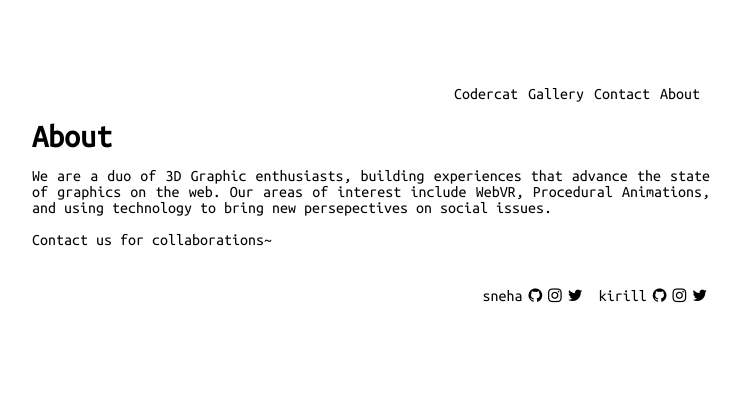
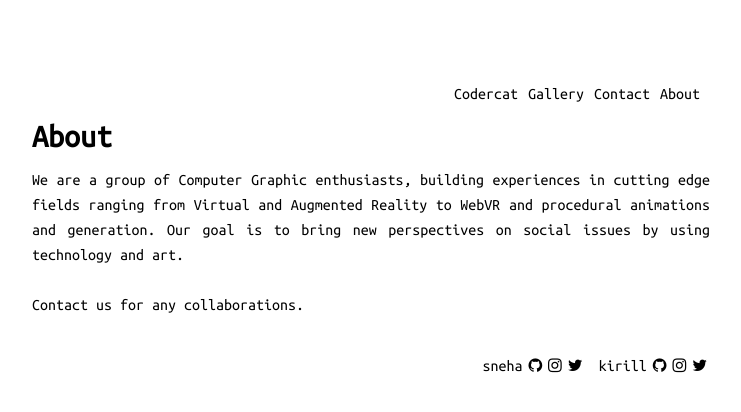
Before and after one commit to codercatclub/codercat, a React (Create React App) app: page /about in a window 1280 px wide. Shown: the top 412 px of the page, without its empty margins (269-1010 px from the left). Built offline with nearby package versions, Linux system fonts and the light colour scheme.

Commit message:
Adjusted about page

```diff
--- a/src/About.js
+++ b/src/About.js
@@ -10,10 +10,10 @@ export default function About() {
           About
         </h1>
         <p>
-          We are a duo of 3D Graphic enthusiasts, building experiences that advance the state of graphics on the web.
-          Our areas of interest include WebVR, Procedural Animations, and using technology to bring new persepectives on social issues.
+          We are a group of Computer Graphic enthusiasts, building experiences in cutting edge fields ranging from Virtual and Augmented Reality to WebVR and procedural animations and generation.
+          Our goal is to bring new perspectives on social issues by using technology and art.
           <br /><br />
-          Contact us for collaborations~
+          Contact us for any collaborations.
         </p>
       </div>
     </div>
--- a/src/Contacts.js
+++ b/src/Contacts.js
@@ -10,7 +10,7 @@ export default function Contacts() {
       {contacts.map(i => (
         <div>
           <h2>{i.name}</h2>
-          <p className="contact-entry">{' Email:'}{i.email}</p>
+          <p className="contact-entry">{' Email: '}{i.email}</p>
           <CopyToClipboard className="contact-entry" text={i.email}>
             <button type="button">copy</button>
           </CopyToClipboard>
--- a/src/style.css
+++ b/src/style.css
@@ -93,6 +93,7 @@ a {
 
 #about-container p {
   text-align: justify;
+  line-height: 25px;
 }
 
 #project-box {
```
